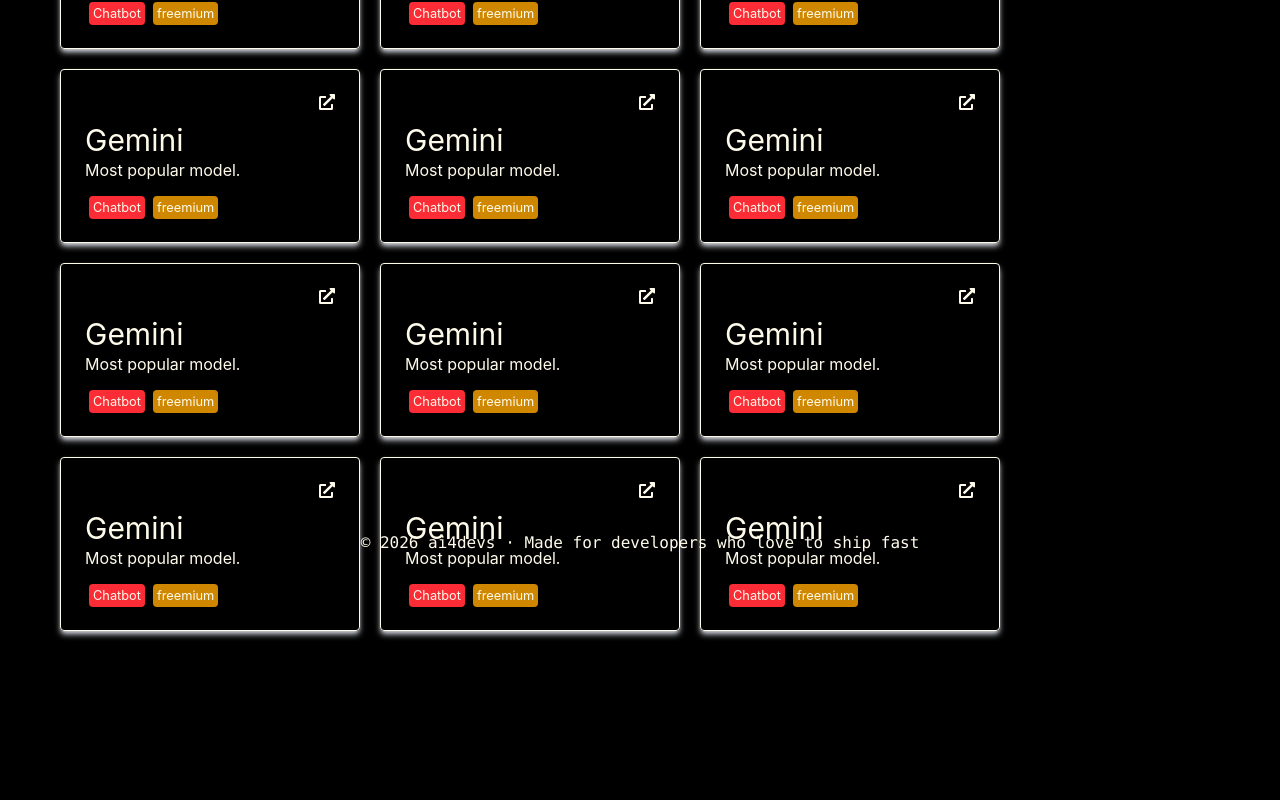
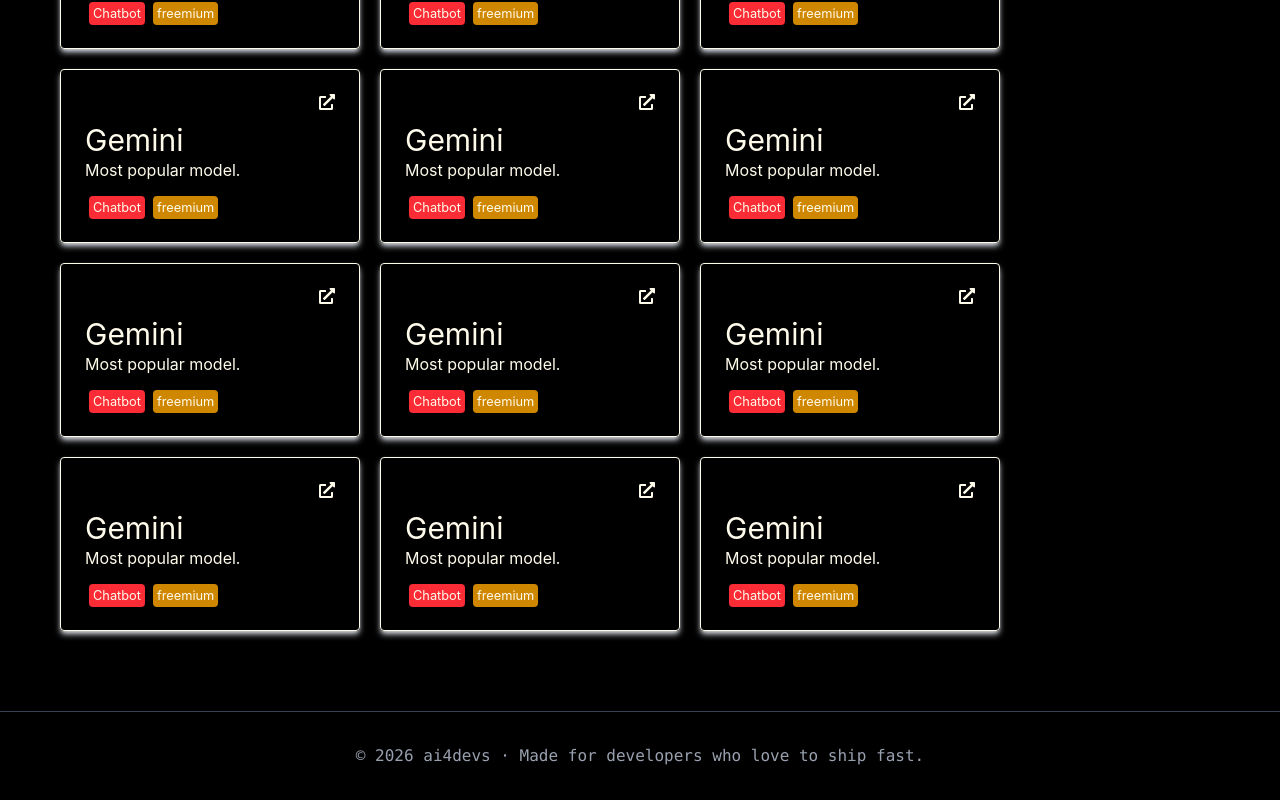
Before and after one commit to MohamedWazeemJassir/ai4devs, a React (Vite) app: page / in a window 1280 px wide. Shown: the part 245-1045 px from the top of the page. Before the commit the page ends 960 px from the top, so only its background shows below. Built offline with nearby package versions, Linux system fonts and the light colour scheme.

Commit message:
complete footer styling

```diff
--- a/src/components/Footer.jsx
+++ b/src/components/Footer.jsx
@@ -1,10 +1,14 @@
 import React from "react";
 
 function Footer() {
+  const currentYear = new Date().getFullYear();
   return (
-    <div className="sticky bottom-0 left-0 w-full text-center font-mono">
-      © 2026 ai4devs · Made for developers who love to ship fast
-    </div>
+    <footer>
+      <hr className="text-gray-700 opacity-100 mt-5" />
+      <p className="py-8 px-4 w-full text-center font-mono text-gray-400">
+        © {currentYear} ai4devs · Made for developers who love to ship fast.
+      </p>
+    </footer>
   );
 }
 
```
